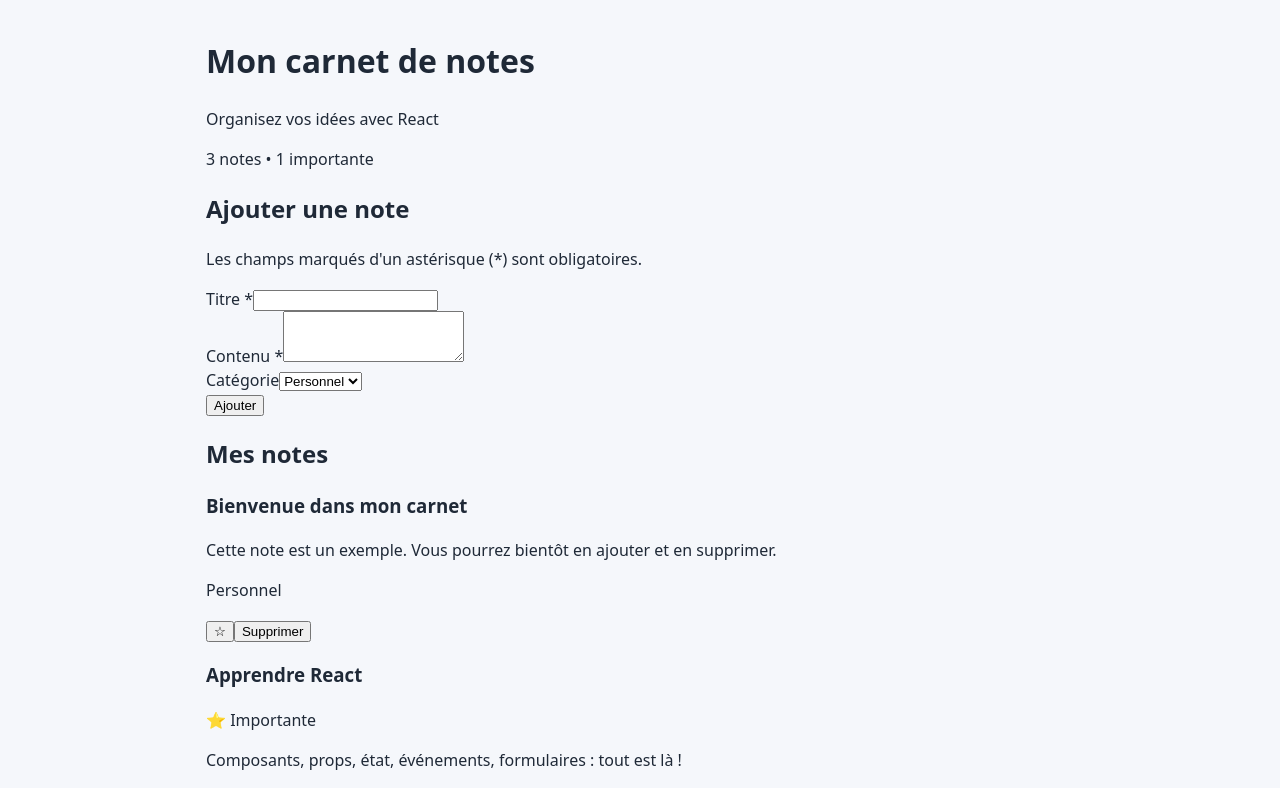
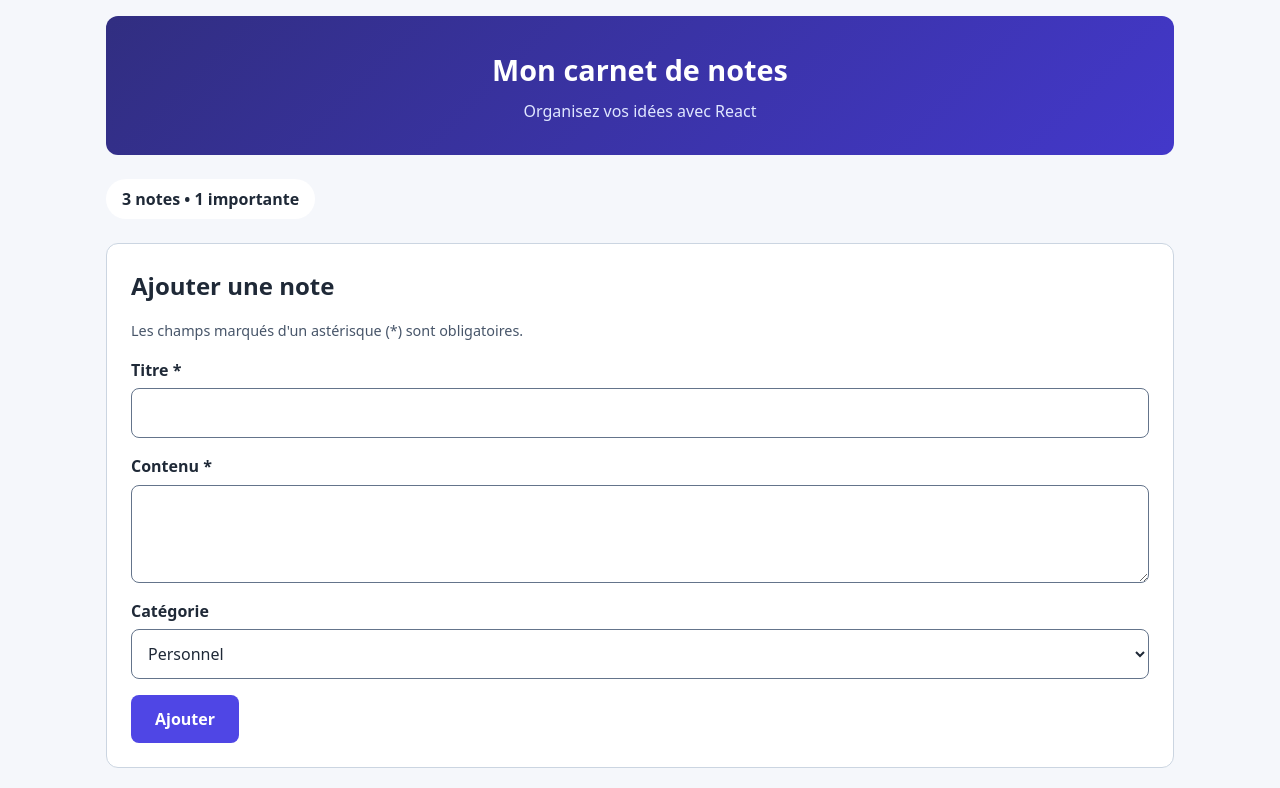
Before and after one commit to MeherziHOS/carnet-notes-react, a React (Vite) app: page / in a window 1280 px wide. Shown: the top 788 px of the page. Built offline with nearby package versions, Linux system fonts and the light colour scheme.

Commit message:
Styliser le carnet avec les CSS Modules

```diff
--- a/src/App.jsx
+++ b/src/App.jsx
@@ -2,6 +2,7 @@ import { useState } from 'react';
 import Header from './components/Header.jsx';
 import NoteList from './components/NoteList.jsx';
 import NoteForm from './components/NoteForm.jsx';
+import styles from './App.module.css';
 
 const INITIAL_NOTES = [
     {
@@ -62,11 +63,11 @@ function App() {
     const importantCount = notes.filter((note) => note.important).length;
 
     return (
-        <div className="app">
+        <div className={styles.app}>
             <Header title="Mon carnet de notes" />
 
-            <main>
-                <p>
+            <main className={styles.main}>
+                <p className={styles.counter}>
                     {notes.length} {notes.length === 1 ? 'note' : 'notes'}
                     {' • '}
                     {importantCount} {importantCount === 1 ? 'importante' : 'importantes'}
--- /dev/null
+++ b/src/App.module.css
@@ -0,0 +1,21 @@
+.app {
+    max-width: 1100px;
+    margin: 0 auto;
+    padding: 1rem;
+}
+
+.main {
+    display: flex;
+    flex-direction: column;
+    gap: 1.5rem;
+    margin-top: 1.5rem;
+}
+
+.counter {
+    align-self: flex-start;
+    background-color: white;
+    padding: 0.5rem 1rem;
+    border-radius: 999px;
+    font-weight: 600;
+    margin: 0;
+}
--- a/src/components/Header.jsx
+++ b/src/components/Header.jsx
@@ -1,9 +1,12 @@
-function Header({ title, subtitle = 'Organisez vos idées avec React ' }) {
+import styles from './Header.module.css';
+
+function Header({ title, subtitle = 'Organisez vos idées avec React' }) {
     return (
-        <header>
-            <h1> {title} </h1>
-            <p> {subtitle}</p>
+        <header className={styles.header}>
+            <h1 className={styles.title}>{title}</h1>
+            <p className={styles.subtitle}>{subtitle}</p>
         </header>
     );
 }
+
 export default Header;
--- /dev/null
+++ b/src/components/Header.module.css
@@ -0,0 +1,17 @@
+.header {
+    background: linear-gradient(135deg, #312e81, #4338ca);
+    color: white;
+    padding: 2rem 1rem;
+    border-radius: 12px;
+    text-align: center;
+}
+
+.title {
+    margin: 0;
+    font-size: 1.8rem;
+}
+
+.subtitle {
+    margin: 0.5rem 0 0;
+    color: #e0e7ff;
+}
--- a/src/components/NoteCard.jsx
+++ b/src/components/NoteCard.jsx
@@ -1,16 +1,22 @@
+import styles from './NoteCard.module.css';
+
 function NoteCard({ note, onDelete, onToggleImportant }) {
     const { id, title, content, category, important } = note;
 
+    const cardClassName = important ? `${styles.card} ${styles.important}` : styles.card;
+
     return (
-        <article>
-            <h3>{title}</h3>
+        <article className={cardClassName}>
+            <h3 className={styles.title}>{title}</h3>
 
-            {important && <p>⭐ Importante</p>}
+            {important && <p className={styles.badge}>⭐ Importante</p>}
 
-            <p>{content}</p>
-            <p>{category}</p>
+            <p className={styles.content}>{content}</p>
+            <p className={styles.category}>{category}</p>
 
+            <div className={styles.actions}>
                 <button
+                    className={styles.star}
                     type="button"
                     onClick={() => onToggleImportant(id)}
                     aria-label={`Marquer « ${title} » comme importante`}
@@ -20,12 +26,14 @@ function NoteCard({ note, onDelete, onToggleImportant }) {
                 </button>
 
                 <button
+                    className={styles.delete}
                     type="button"
                     onClick={() => onDelete(id)}
                     aria-label={`Supprimer la note « ${title} »`}
                 >
                     Supprimer
                 </button>
+            </div>
         </article>
     );
 }
--- /dev/null
+++ b/src/components/NoteCard.module.css
@@ -0,0 +1,71 @@
+.card {
+    display: flex;
+    flex-direction: column;
+    gap: 0.75rem;
+    background-color: white;
+    border: 1px solid #cbd5e1;
+    border-radius: 12px;
+    padding: 1rem;
+    box-shadow: 0 2px 6px #0000000d;
+    overflow-wrap: anywhere;
+}
+
+.important {
+    border-left: 4px solid #b45309;
+    background-color: #fffbeb;
+}
+
+.title {
+    margin: 0;
+    font-size: 1.15rem;
+}
+
+.content {
+    margin: 0;
+    color: #475569;
+    white-space: pre-wrap;
+}
+
+.category {
+    align-self: flex-start;
+    background-color: #e0e7ff;
+    color: #3730a3;
+    padding: 0.25rem 0.75rem;
+    border-radius: 999px;
+    font-size: 0.85rem;
+    font-weight: bold;
+    margin: 0;
+}
+
+.badge {
+    color: #92400e;
+    font-weight: bold;
+    font-size: 0.85rem;
+    margin: 0;
+}
+
+.actions {
+    display: flex;
+    justify-content: space-between;
+    align-items: center;
+    gap: 0.5rem;
+    margin-top: auto;
+    padding-top: 0.75rem;
+}
+
+.star {
+    background-color: #fef3c7;
+    color: #92400e;
+    border: 1px solid #b45309;
+    border-radius: 8px;
+    padding: 0.4rem 0.8rem;
+    font-size: 1.25rem;
+}
+
+.delete {
+    background-color: #fee2e2;
+    color: #991b1b;
+    border: 1px solid #b91c1c;
+    border-radius: 8px;
+    padding: 0.5rem 0.75rem;
+}
--- a/src/components/NoteForm.jsx
+++ b/src/components/NoteForm.jsx
@@ -1,4 +1,5 @@
 import { useState } from 'react';
+import styles from './NoteForm.module.css';
 
 const CATEGORIES = ['Personnel', 'Travail', 'Études', 'Idées'];
 
@@ -29,18 +30,20 @@ function NoteForm({ onAdd }) {
     }
 
     return (
-        <form onSubmit={handleSubmit} noValidate>
-            <h2>Ajouter une note</h2>
+        <form className={styles.form} onSubmit={handleSubmit} noValidate>
+            <h2 className={styles.title}>Ajouter une note</h2>
 
-            <p>Les champs marqués d'un astérisque (*) sont obligatoires.</p>
+            <p className={styles.legend}>
+                Les champs marqués d'un astérisque (*) sont obligatoires.
+            </p>
 
             {error && (
-                <p id="note-error" role="alert">
+                <p className={styles.error} id="note-error" role="alert">
                     {error}
                 </p>
             )}
 
-            <div>
+            <div className={styles.field}>
                 <label htmlFor="title">Titre *</label>
                 <input
                     id="title"
@@ -53,7 +56,7 @@ function NoteForm({ onAdd }) {
                 />
             </div>
 
-            <div>
+            <div className={styles.field}>
                 <label htmlFor="content">Contenu *</label>
                 <textarea
                     id="content"
@@ -66,7 +69,7 @@ function NoteForm({ onAdd }) {
                 />
             </div>
 
-            <div>
+            <div className={styles.field}>
                 <label htmlFor="category">Catégorie</label>
                 <select
                     id="category"
@@ -81,7 +84,9 @@ function NoteForm({ onAdd }) {
                 </select>
             </div>
 
-            <button type="submit">Ajouter</button>
+            <button className={styles.submit} type="submit">
+                Ajouter
+            </button>
         </form>
     );
 }
--- /dev/null
+++ b/src/components/NoteForm.module.css
@@ -0,0 +1,70 @@
+.form {
+    display: flex;
+    flex-direction: column;
+    gap: 1rem;
+    background-color: white;
+    border: 1px solid #cbd5e1;
+    border-radius: 12px;
+    padding: 1.5rem;
+}
+
+.title {
+    margin: 0;
+}
+
+.legend {
+    margin: 0;
+    font-size: 0.9rem;
+    color: #475569;
+}
+
+.field {
+    display: flex;
+    flex-direction: column;
+    gap: 0.4rem;
+}
+
+.field label {
+    font-weight: 600;
+}
+
+.field input,
+.field textarea,
+.field select {
+    width: 100%;
+    padding: 0.75rem;
+    border: 1px solid #64748b;
+    border-radius: 8px;
+    background-color: white;
+    color: #1f2937;
+}
+
+.field textarea {
+    resize: vertical;
+}
+
+.field [aria-invalid='true'] {
+    border: 2px solid #991b1b;
+}
+
+.error {
+    background-color: #fee2e2;
+    color: #991b1b;
+    padding: 0.75rem;
+    border-radius: 8px;
+    margin: 0;
+}
+
+.submit {
+    align-self: flex-start;
+    background-color: #4f46e5;
+    color: white;
+    border: none;
+    border-radius: 8px;
+    padding: 0.75rem 1.5rem;
+    font-weight: bold;
+}
+
+.submit:hover {
+    background-color: #4338ca;
+}
--- a/src/components/NoteList.jsx
+++ b/src/components/NoteList.jsx
@@ -1,14 +1,20 @@
 import NoteCard from './NoteCard.jsx';
+import styles from './NoteList.module.css';
 
 function NoteList({ notes, onDelete, onToggleImportant }) {
     if (notes.length === 0) {
-        return <p>Aucune note pour l'instant. Ajoutez votre première note !</p>;
+        return (
+            <p className={styles.empty}>
+                Aucune note pour l'instant. Ajoutez votre première note !
+            </p>
+        );
     }
 
     return (
         <section>
-            <h2>Mes notes</h2>
+            <h2 className={styles.title}>Mes notes</h2>
 
+            <div className={styles.grid}>
                 {notes.map((note) => (
                     <NoteCard
                         key={note.id}
@@ -17,6 +23,7 @@ function NoteList({ notes, onDelete, onToggleImportant }) {
                         onToggleImportant={onToggleImportant}
                     />
                 ))}
+            </div>
         </section>
     );
 }
--- /dev/null
+++ b/src/components/NoteList.module.css
@@ -0,0 +1,24 @@
+.title {
+    margin: 0 0 1rem;
+    font-size: 1.5rem;
+}
+
+.empty {
+    background-color: white;
+    padding: 2rem;
+    border-radius: 12px;
+    text-align: center;
+    color: #475569;
+}
+
+.grid {
+    display: grid;
+    grid-template-columns: repeat(auto-fill, minmax(260px, 1fr));
+    gap: 1rem;
+}
+
+@media (max-width: 320px) {
+    .grid {
+        grid-template-columns: 1fr;
+    }
+}
--- a/src/index.css
+++ b/src/index.css
@@ -1,4 +1,4 @@
-/* Styles globaux du carnet de notes */
+/* Styles globaux */
 *,
 *::before,
 *::after {
@@ -13,8 +13,19 @@ body {
     background-color: #f5f7fb;
 }
 
-.app {
-    max-width: 900px;
-    margin: 0 auto;
-    padding: 1rem;
+button,
+input,
+textarea,
+select {
+    font: inherit;
 }
+
+button {
+    cursor: pointer;
+}
+
+/* Accessibilité : navigation au clavier */
+:focus-visible {
+    outline: 3px solid #4338ca;
+    outline-offset: 3px;
+}
```
Lines whose indentation alone changed are shown as unchanged.
